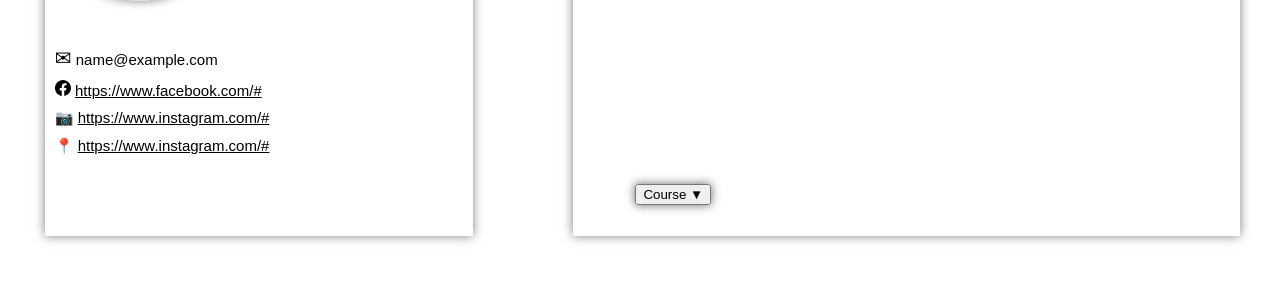
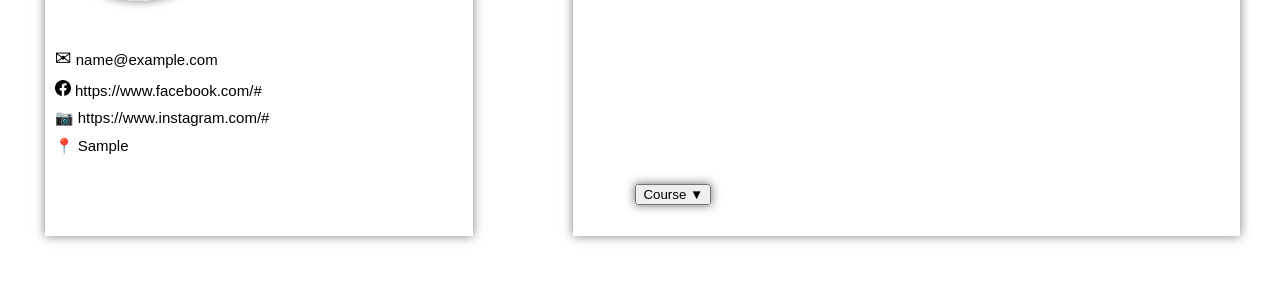
Before and after one commit to rfhtorres28/quizzapp, a Flask app: a page that uses templates/account.html in a window 1280 px wide. Shown: the part 272-554 px from the top of the page. Run offline with Flask 3, Linux system fonts and the light colour scheme; a user stored in the database is signed in; tables that the repository leaves empty hold one stand-in row (values such as "Sample post"); grey boxes marked "Sample" are stand-in pictures; parts of the project's set-up code (start-up, migrations or seed data) failed here and were passed over; some libraries are stand-ins or nearby versions.

Commit message:
(changes youve made)

```diff
--- a/quiz.py
+++ b/quiz.py
@@ -407,6 +407,7 @@ def account(username):
       facebook = f'https://www.facebook.com/{user.facebook_link}'
       image_file = url_for('static', filename='../static/profile_pics/' + current_user.image_file)
       profile_pic = url_for('static', filename='../static/profile_pics/' + user.image_file)
+      location = user.country
       record = []
       selected_course = ''
 
@@ -422,7 +423,7 @@ def account(username):
       record = [{"subject": result.subject, "score_percentage": result.score_percentage, "correct_answer": result.no_correct_answer, "timestamp": result.posted_time} for result in user_course.items]
 
 
-      return render_template('account.html', profile_pic=profile_pic, image_file=image_file, present_user=present_user, username=username, bio=bio, record=record, instagram=instagram, facebook=facebook, email=email, user_course=user_course, selected_course=selected_course, user=user)
+      return render_template('account.html', location=location, profile_pic=profile_pic, image_file=image_file, present_user=present_user, username=username, bio=bio, record=record, instagram=instagram, facebook=facebook, email=email, user_course=user_course, selected_course=selected_course, user=user)
 
     else:
         return 'User not found', 404
--- a/templates/account.html
+++ b/templates/account.html
@@ -305,10 +305,10 @@
                 <svg xmlns="http://www.w3.org/2000/svg" width="16" height="16" fill="currentColor" class="bi bi-facebook" viewBox="0 0 16 16">
                     <path d="M16 8.049c0-4.446-3.582-8.05-8-8.05C3.58 0-.002 3.603-.002 8.05c0 4.017 2.926 7.347 6.75 7.951v-5.625h-2.03V8.05H6.75V6.275c0-2.017 1.195-3.131 3.022-3.131.876 0 1.791.157 1.791.157v1.98h-1.009c-.993 0-1.303.621-1.303 1.258v1.51h2.218l-.354 2.326H9.25V16c3.824-.604 6.75-3.934 6.75-7.951"/>
                 </svg>
-                 <a href="{{facebook}}"> {{facebook}}</a>
+                 <a href="{{facebook}}" style="text-decoration: none;"> {{facebook}}</a>
             </p>
-            <p>&#x1F4F7 <a href="{{instagram}}">{{instagram}}</a></p>
-            <p>&#128205 <a href="{{instagram}}">{{instagram}}</a></p>
+            <p>&#x1F4F7 <a href="{{instagram}}" style="text-decoration: none;">{{instagram}}</a></p>
+            <p>&#128205 {{location}}</p>
         </div>
     </div>
     {% with messages = get_flashed_messages() %}
```
Also changed, not shown: static/profile_pics/b343cad6555a4d1c.jpg (added).
